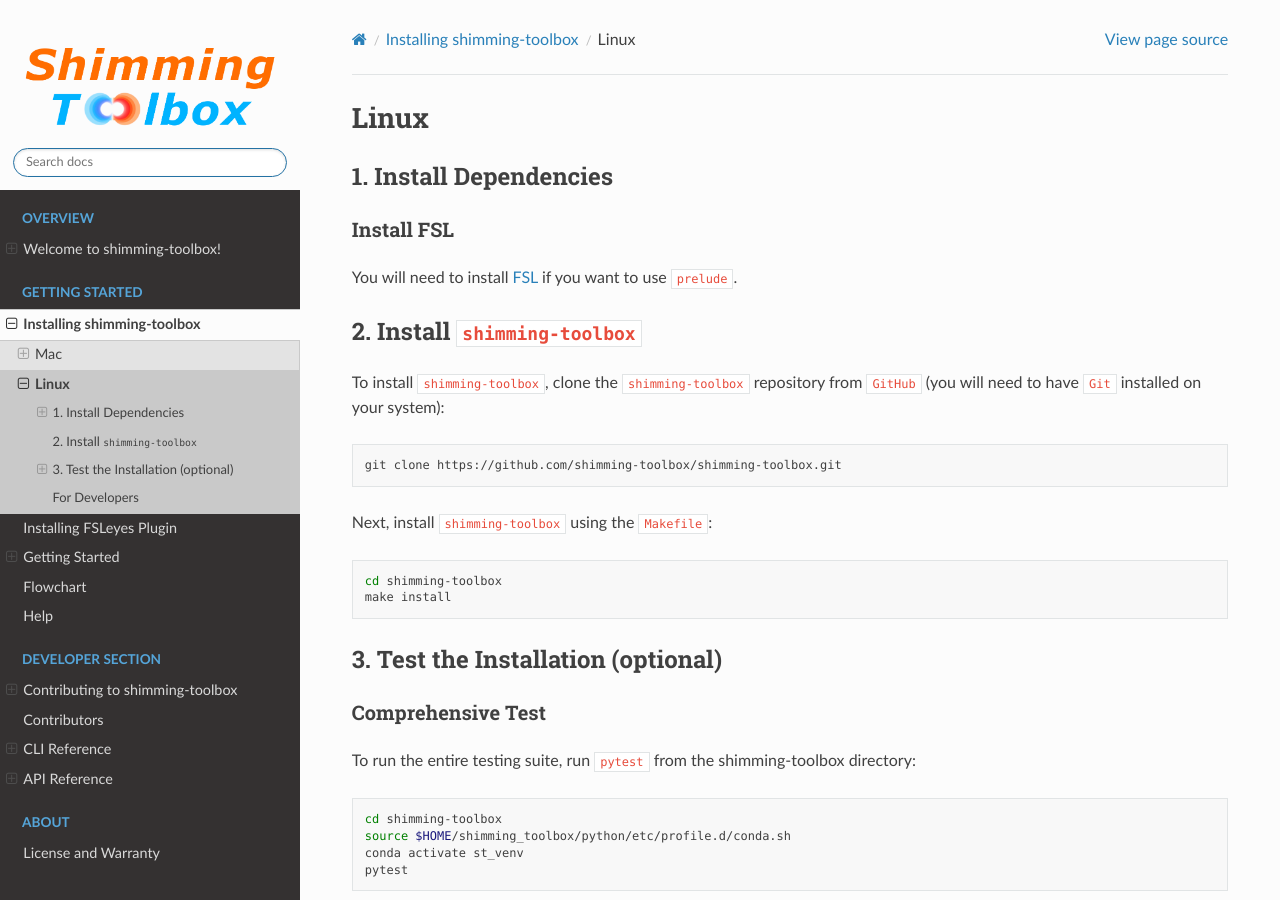
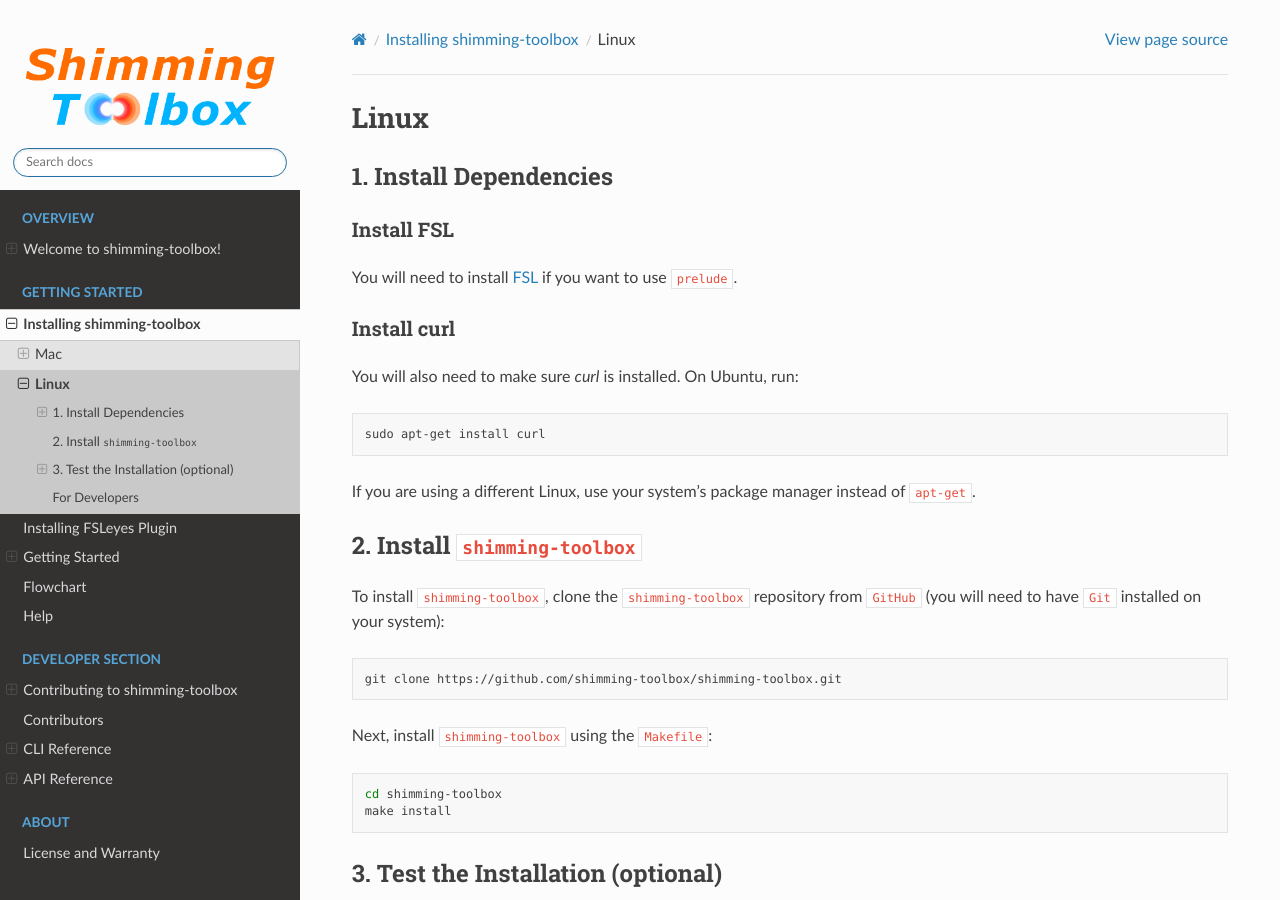
Before and after one commit to shimming-toolbox/shimming-toolbox, a Sphinx documentation site: the page built from docs/source/getting_started/installation_st/linux.rst, in a window 1280 px wide and 900 px high. Built offline with Sphinx 7.4.7 and the Read the Docs theme 2.0.0, drawn with Linux system fonts in a browser that asks for light colours.

Commit message:
Update linux.rst

```diff
--- a/docs/source/getting_started/installation_st/linux.rst
+++ b/docs/source/getting_started/installation_st/linux.rst
@@ -10,6 +10,18 @@ Install FSL
 ~~~~~~~~~~~
 
 You will need to install `FSL <https://fsl.fmrib.ox.ac.uk/fsl/fslwiki/FslInstallation>`__ if you want to use ``prelude``.
+
+
+Install curl
+~~~~~~~~~~~~
+
+You will also need to make sure `curl` is installed. On Ubuntu, run:
+
+.. code:: bash
+
+  sudo apt-get install curl
+
+If you are using a different Linux, use your system's package manager instead of ``apt-get``.
 
 
 2. Install ``shimming-toolbox``
```
